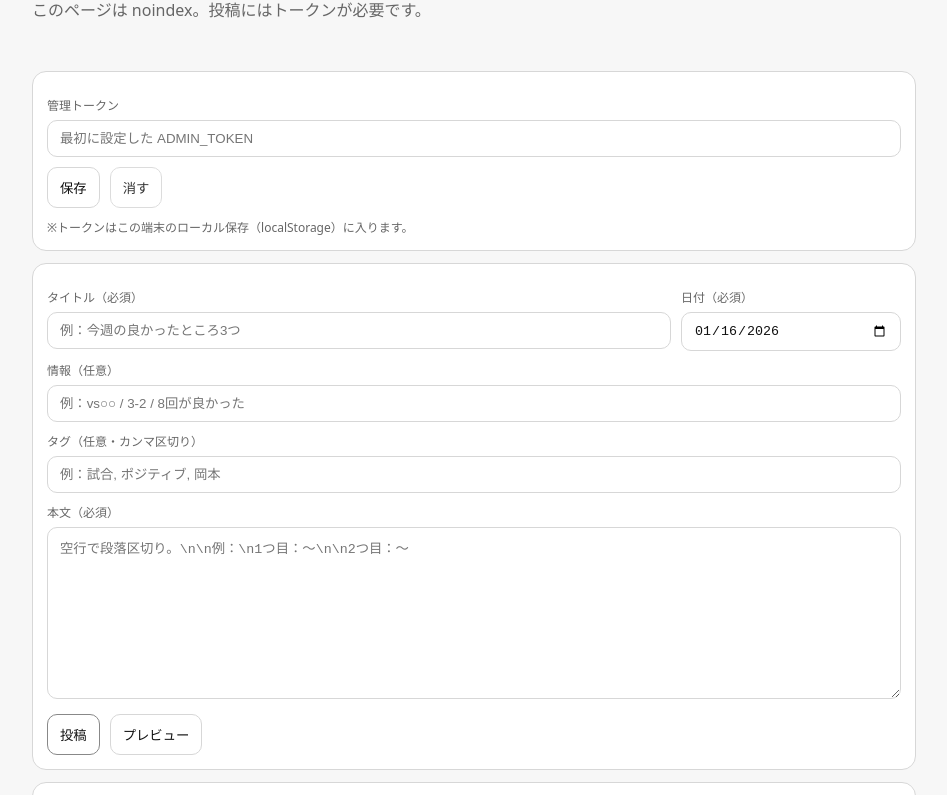
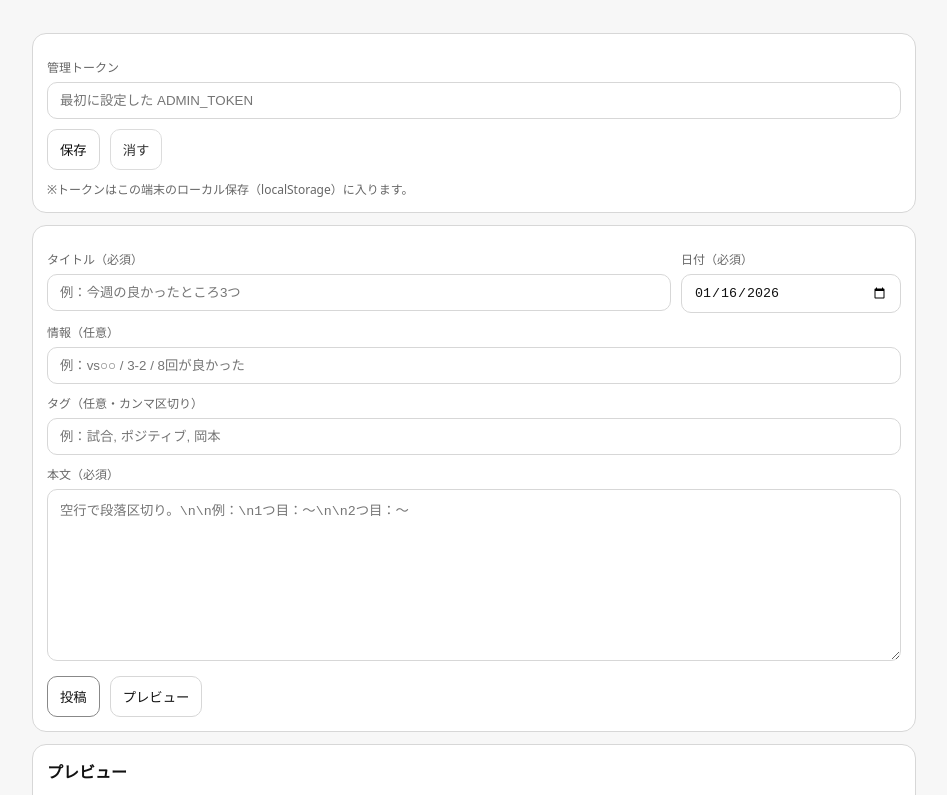
Before and after one commit to hitoshihirai07-hash/giants-notes, a website: page public/admin.html in a window 1280 px wide. Shown: the part 97-892 px from the top of the page, without its empty margins (166-1113 px from the left). Drawn offline with Linux system fonts and the light colour scheme.

Commit message:
Add files via upload

```diff
--- a/public/admin.html
+++ b/public/admin.html
@@ -11,7 +11,6 @@
   <header class="wrap">
     <a class="back" href="./">← 一覧へ</a>
     <h1>投稿（管理）</h1>
-    <p class="sub">このページは noindex。投稿にはトークンが必要です。</p>
   </header>
 
   <main class="wrap">
```
Also changed, not shown: public/index.html (+1 -2 lines).
